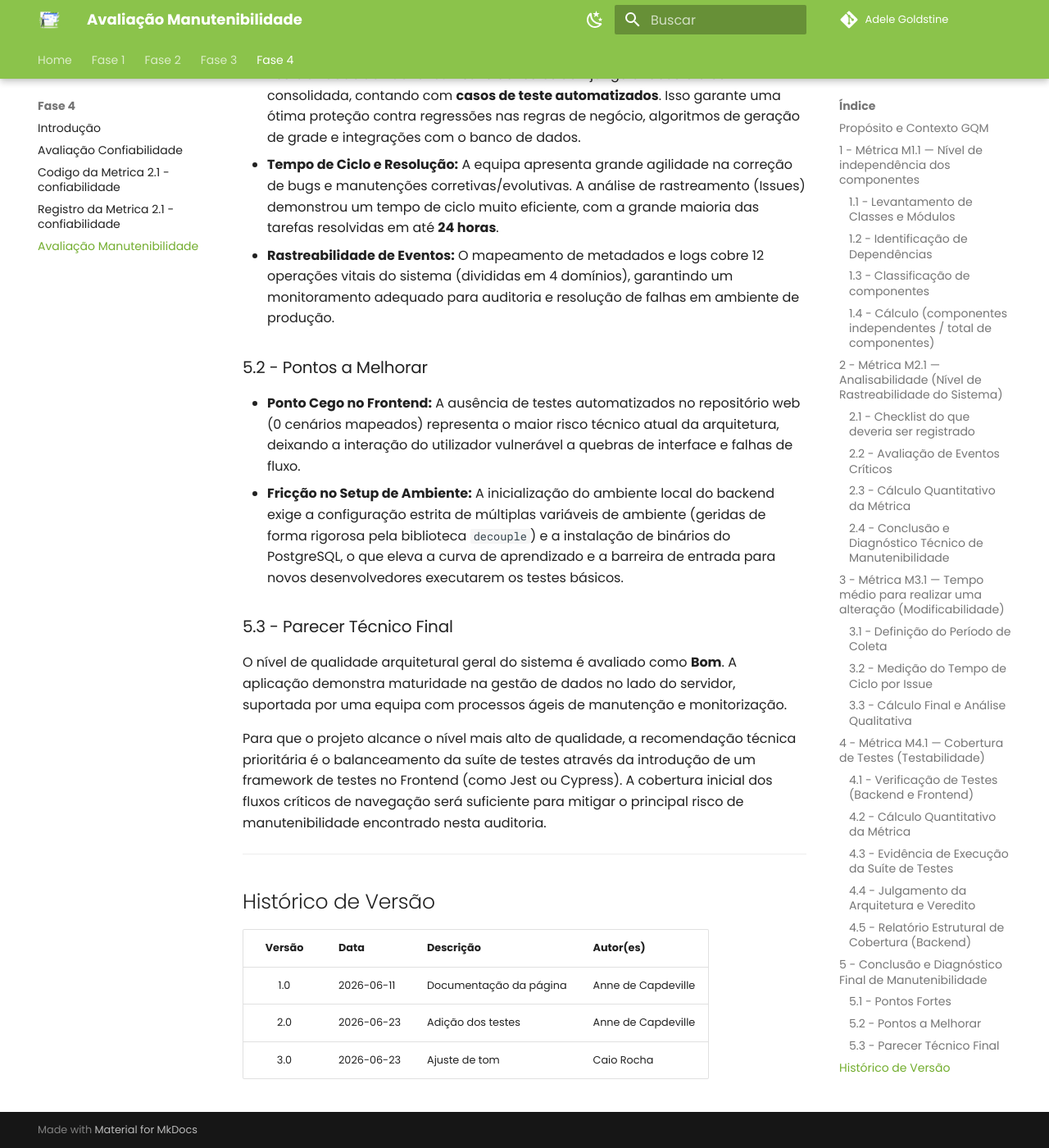
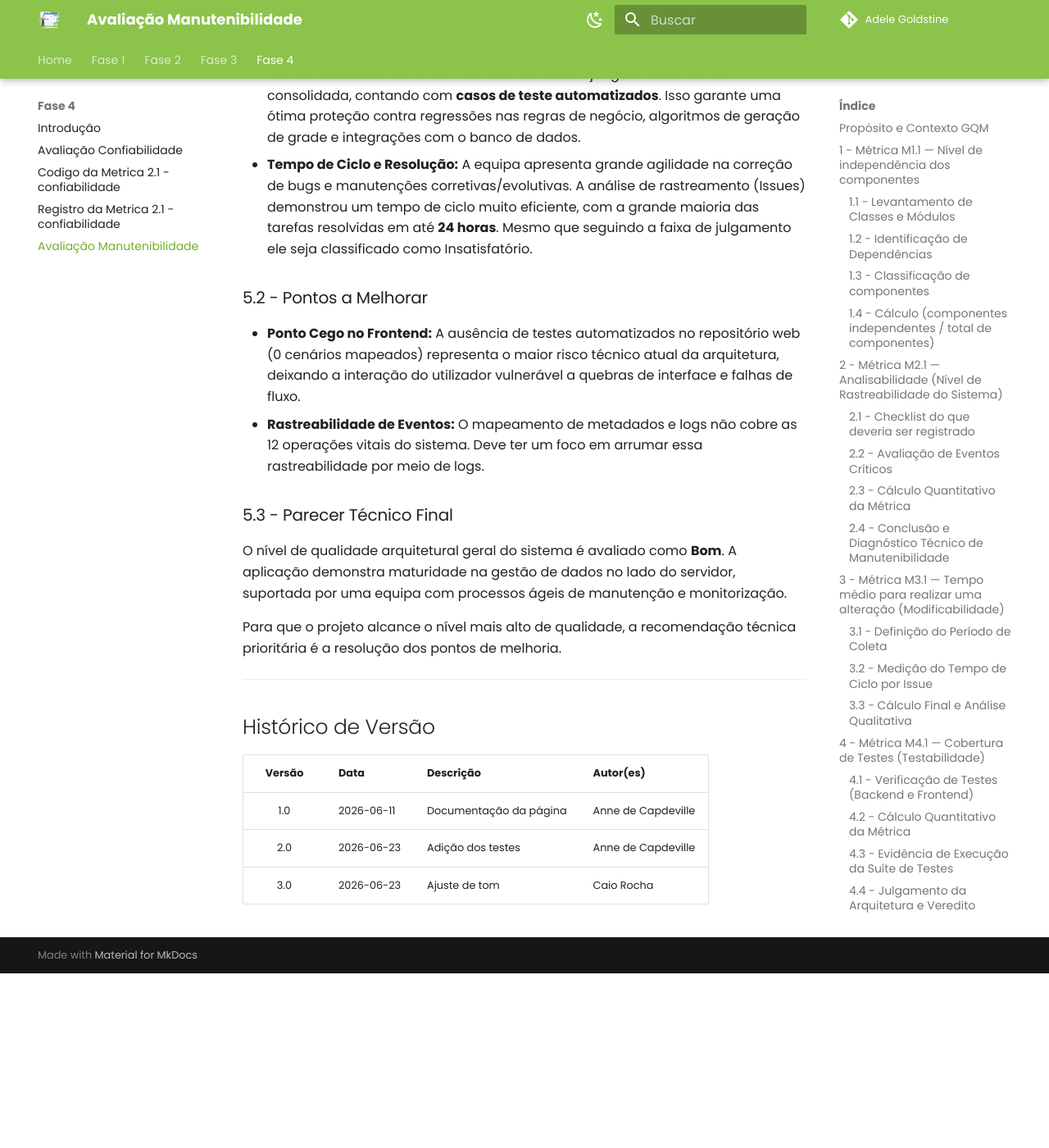
Before and after one commit to FCTE-Qualidade-de-Software-1/2026-1_T01_ADELE_GOLDSTINE, an MkDocs documentation site: the page built from docs/fase4/manutenibilidade.md, in a window 1280 px wide and 1400 px high, scrolled down 19031 px. Shown: the whole window at 82% size. Built offline with MkDocs 1.6.1 and Material for MkDocs 9.7.7, drawn with Linux system fonts in a browser that asks for light colours; comment, search, counter and statistics services are not loaded; after the commit the page ends 20218 px from its top, so only the background shows below that.

Commit message:
correções finais

```diff
--- a/docs/fase4/manutenibilidade.md
+++ b/docs/fase4/manutenibilidade.md
@@ -658,17 +658,16 @@ A auditoria de Manutenibilidade e Testabilidade da arquitetura do sistema **SuaG
 
 ### 5.1 - Pontos Fortes
 * **Testabilidade do Backend:** A suíte de testes do Django é robusta e bem consolidada, contando com **casos de teste automatizados**. Isso garante uma ótima proteção contra regressões nas regras de negócio, algoritmos de geração de grade e integrações com o banco de dados.
-* **Tempo de Ciclo e Resolução:** A equipa apresenta grande agilidade na correção de bugs e manutenções corretivas/evolutivas. A análise de rastreamento (Issues) demonstrou um tempo de ciclo muito eficiente, com a grande maioria das tarefas resolvidas em até **24 horas**.
-* **Rastreabilidade de Eventos:** O mapeamento de metadados e logs cobre 12 operações vitais do sistema (divididas em 4 domínios), garantindo um monitoramento adequado para auditoria e resolução de falhas em ambiente de produção.
+* **Tempo de Ciclo e Resolução:** A equipa apresenta grande agilidade na correção de bugs e manutenções corretivas/evolutivas. A análise de rastreamento (Issues) demonstrou um tempo de ciclo muito eficiente, com a grande maioria das tarefas resolvidas em até **24 horas**. Mesmo que seguindo a faixa de julgamento ele seja classificado como Insatisfatório.
 
 ### 5.2 - Pontos a Melhorar
 * **Ponto Cego no Frontend:** A ausência de testes automatizados no repositório web (0 cenários mapeados) representa o maior risco técnico atual da arquitetura, deixando a interação do utilizador vulnerável a quebras de interface e falhas de fluxo.
-* **Fricção no Setup de Ambiente:** A inicialização do ambiente local do backend exige a configuração estrita de múltiplas variáveis de ambiente (geridas de forma rigorosa pela biblioteca `decouple`) e a instalação de binários do PostgreSQL, o que eleva a curva de aprendizado e a barreira de entrada para novos desenvolvedores executarem os testes básicos.
+* **Rastreabilidade de Eventos:** O mapeamento de metadados e logs não cobre as 12 operações vitais do sistema. Deve ter um foco em arrumar essa rastreabilidade por meio de logs.
 
 ### 5.3 - Parecer Técnico Final
 O nível de qualidade arquitetural geral do sistema é avaliado como **Bom**. A aplicação demonstra maturidade na gestão de dados no lado do servidor, suportada por uma equipa com processos ágeis de manutenção e monitorização.
 
-Para que o projeto alcance o nível mais alto de qualidade, a recomendação técnica prioritária é o balanceamento da suíte de testes através da introdução de um framework de testes no Frontend (como Jest ou Cypress). A cobertura inicial dos fluxos críticos de navegação será suficiente para mitigar o principal risco de manutenibilidade encontrado nesta auditoria.
+Para que o projeto alcance o nível mais alto de qualidade, a recomendação técnica prioritária é a resolução dos pontos de melhoria.
 
 ---
 
```
